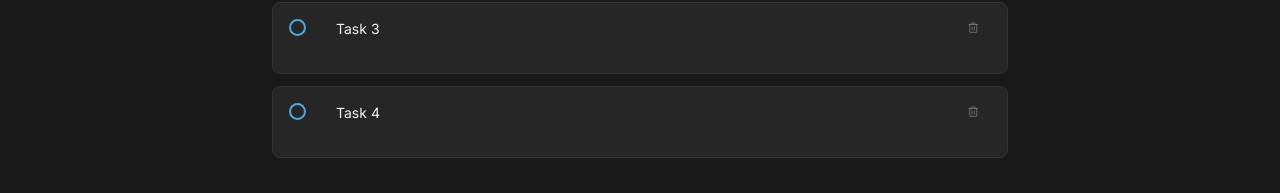
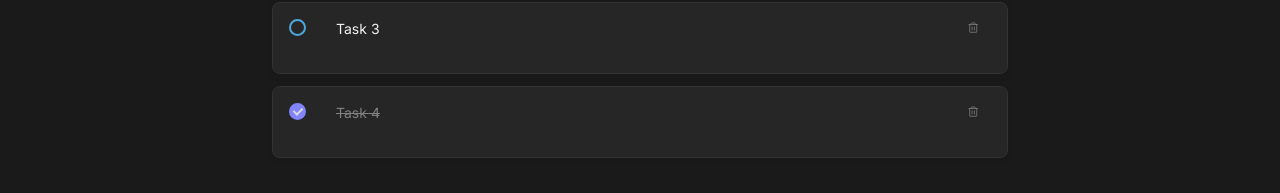
Before and after one commit to luanyata/Todo-Ignite-Update-2022, a React (Vite) app: page / in a window 1280 px wide. Shown: the part 497-690 px from the top of the page. Built offline with nearby package versions, Linux system fonts and the light colour scheme.

Commit message:
:sparkles:  Check e ordenacao das tasks

```diff
--- a/src/App.tsx
+++ b/src/App.tsx
@@ -26,12 +26,28 @@ function App() {
 
   const handleSaveTask = () => {
     const newTask = { id: uuid(), text, done: false }
-    setTasks((state) => [...state, newTask])
+    const newTasks = [...tasks, newTask].sort(
+      (a, b) => Number(a.done) - Number(b.done),
+    )
+    setTasks(newTasks)
     setText('')
   }
 
   const handleDeleteTask = (id: string) => {
     setTasks(tasks.filter((task) => task.id !== id))
+  }
+
+  const handleDoneTask = (id: string) => {
+    const newTasks = tasks
+      .map((task) => {
+        if (task.id === id) {
+          return { ...task, done: !task.done }
+        }
+        return task
+      })
+      .sort((a, b) => Number(a.done) - Number(b.done))
+
+    setTasks(newTasks)
   }
 
   return (
@@ -44,7 +60,11 @@ function App() {
           text={text}
         />
         <div className={styles.tasks}>
-          <Tasks tasks={tasks} onDelete={handleDeleteTask} />
+          <Tasks
+            tasks={tasks}
+            onDelete={handleDeleteTask}
+            onDone={handleDoneTask}
+          />
         </div>
       </div>
     </div>
--- a/src/components/Task.module.css
+++ b/src/components/Task.module.css
@@ -80,12 +80,20 @@
   transform: rotate(45deg);
 }
 
+.open {
+  color: var(--gray-100);
+}
+
+.done {
+  text-decoration-line: line-through;
+  color: var(--gray-300);
+}
+
 .task p {
   width: 39.5rem;
   height: 2.5rem;
   font-size: 0.875rem;
   line-height: 20px;
-  color: var(--gray-100);
 }
 
 .task .trash {
--- a/src/components/Task.tsx
+++ b/src/components/Task.tsx
@@ -10,17 +10,22 @@ type TaskProps = {
 type Props = {
   task: TaskProps
   onDelete: (id: string) => void
+  onDone: (id: string) => void
 }
 
-export function Task({ task, onDelete }: Props) {
+export function Task({ task, onDelete, onDone }: Props) {
   return (
     <div className={styles.task}>
       <label className={styles.check}>
-        <input type="checkbox" />
+        <input
+          type="checkbox"
+          checked={task.done}
+          onChange={() => onDone(task.id)}
+        />
         <span className={styles.checkmark}></span>
       </label>
 
-      <p>{task.text}</p>
+      <p className={task.done ? styles.done : styles.open}>{task.text}</p>
       <div className={styles.trash}>
         <Trash onClick={() => onDelete(task.id)} />
       </div>
--- a/src/components/Tasks.tsx
+++ b/src/components/Tasks.tsx
@@ -11,9 +11,10 @@ type TaskProps = {
 type TasksProps = {
   tasks: TaskProps[]
   onDelete: (id: string) => void
+  onDone: (id: string) => void
 }
 
-export function Tasks({ tasks, onDelete }: TasksProps) {
+export function Tasks({ tasks, onDelete, onDone }: TasksProps) {
   const totalTasks = tasks.length
   const doneTasks = tasks.filter((task) => task.done).length
   const isEmpty = totalTasks === 0
@@ -36,7 +37,12 @@ export function Tasks({ tasks, onDelete }: TasksProps) {
           <EmptyTasks />
         ) : (
           tasks.map((task) => (
-            <Task key={task.id} task={task} onDelete={onDelete} />
+            <Task
+              key={task.id}
+              task={task}
+              onDelete={onDelete}
+              onDone={onDone}
+            />
           ))
         )}
       </div>
```
